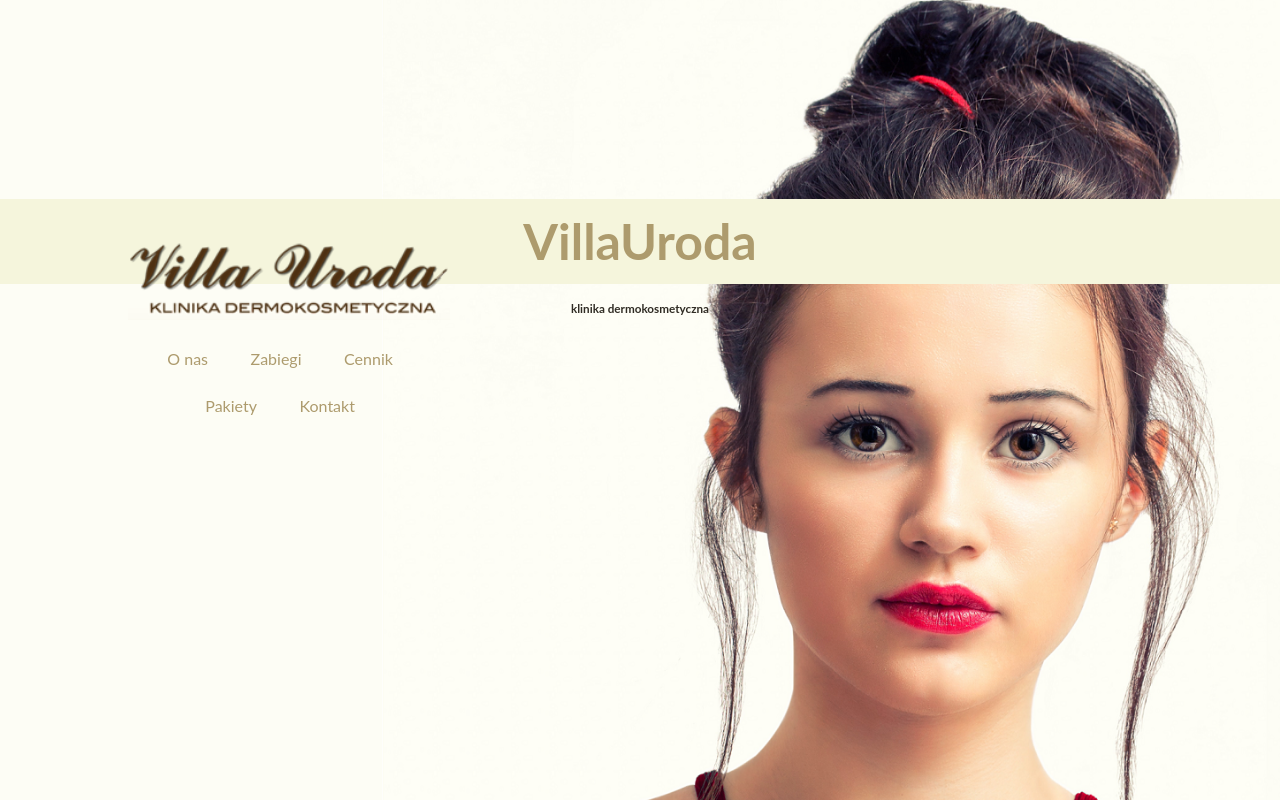
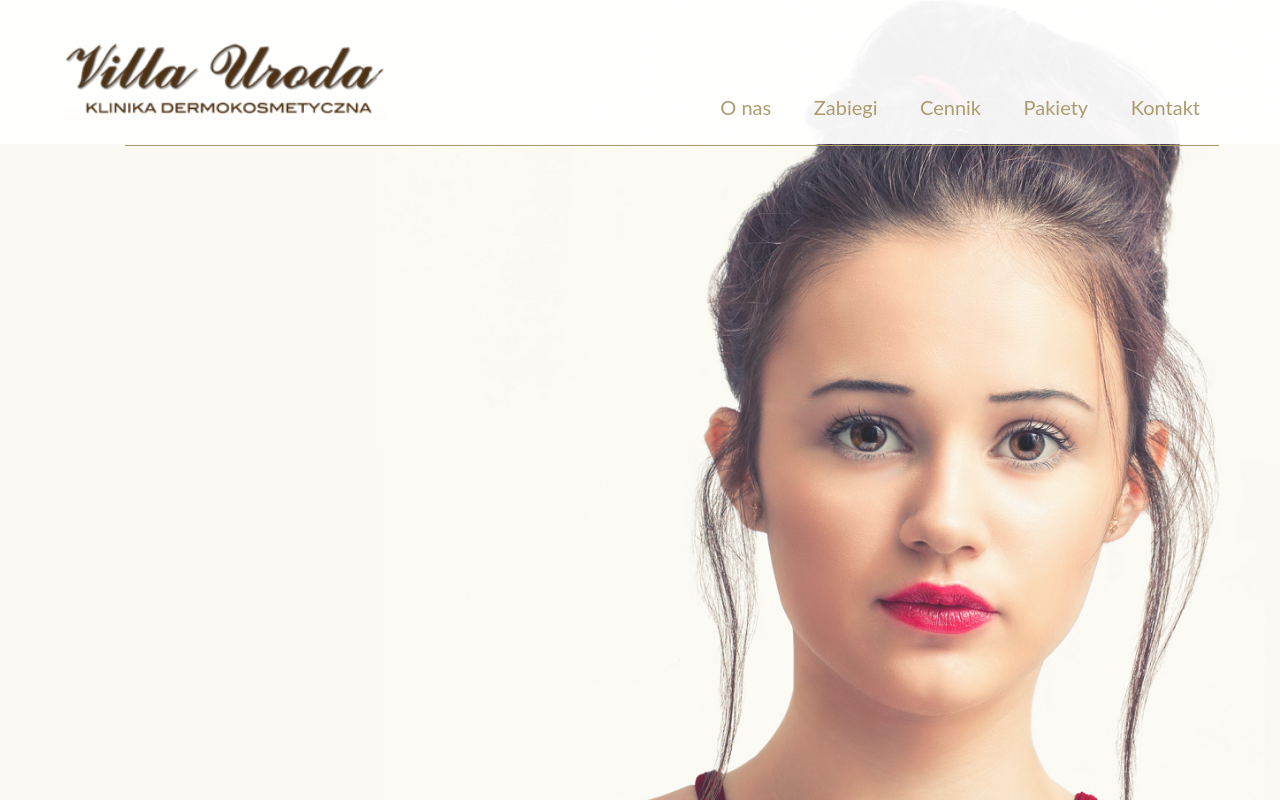
Before and after one commit to AQ1234/beauty-salon, a website: page index.html in a window 1280 px wide. Shown: the top 802 px of the page. Drawn offline with Linux system fonts and the light colour scheme.

Commit message:
Changed hero nav-list

```diff
--- a/index.html
+++ b/index.html
@@ -29,8 +29,8 @@
                 </ul>
             </nav>
         </div>
-        <h1 class="home__primary">VillaUroda</h1>
-        <h3 class="home__tertiary">klinika dermokosmetyczna</h3>
+        <!-- <h1 class="home__primary">VillaUroda</h1>
+        <h3 class="home__tertiary">klinika dermokosmetyczna</h3> -->
     </section>
 
     <!--OFFER-->
@@ -38,7 +38,8 @@
 
     <section class="section-offer">
       <div class="offer__center-text">
-        <h2 class="offer--header"> <!--Tu jest element _utitiles, czy tak może być czy jednak błąd?-->
+        <h2 class="offer--header">
+          <!--Tu jest element _utitiles, czy tak może być czy jednak błąd?-->
           Oferta zabiegów
         </h2>
       </div>
@@ -74,7 +75,6 @@
         <div class="offer__flex-item card">
           <div class="card__side card__side--front">
             <div class="card--picture card--picture--2">
-
             </div>
             <h4 class="card__heading">
               <span class="card__heading-span card__heading-span--2">Zabiegi pielęgnacyjne</span>
@@ -98,20 +98,16 @@
               </div>
               <a href="#popup" class="btn btn--gold">Zobacz więcej!</a>
             </div>
-
           </div>
-
         </div>
 
         <div class="offer__flex-item card">
           <div class="card__side card__side--front">
             <div class="card--picture card--picture--3">
-
             </div>
             <h4 class="card__heading">
               <span class="card__heading-span card__heading-span--3">Zabiegi laserowe</span>
             </h4>
-
           </div>
           <div class="card__side card__side--back card__side--back-3">
             <div class="card__cta">
@@ -133,9 +129,7 @@
               </div>
               <a href="#popup" class="btn btn--gold">Zobacz więcej!</a>
             </div>
-
           </div>
-
         </div>
         </div>
 
@@ -168,9 +162,7 @@
                 </div>
                 <a href="#popup" class="btn btn--gold">Zobacz więcej</a>
               </div>
-
             </div>
-
           </div>
           <div class="offer__flex-item card">
             <div class="card__side card__side--front">
@@ -188,7 +180,8 @@
                     <ul class="details--ul">
                       <li><strong>To zabieg całkowicie bezpieczny</strong>, bezinwazyjny, dający świetny efekt gładkiej
                         skóry.
-                    Kosmetyczki pracujące w białostockiej dermoklinice Villa Uroda wykonują zabieg depilacji woskiem z
+                        Kosmetyczki pracujące w białostockiej dermoklinice Villa Uroda wykonują zabieg depilacji woskiem
+                        z
                         najwyższą starannością i dbałością o komfort i dobre samopoczucie Klientów.</li>
                     </ul>
                 </div>
@@ -198,9 +191,7 @@
                 </div>
                 <a href="#popup" class="btn btn--gold">Zobacz więcej!</a>
               </div>
-
             </div>
-
           </div>
           <div class="offer__flex-item card">
             <div class="card__side card__side--front">
@@ -228,12 +219,9 @@
                 </div>
                 <a href="#popup" class="btn btn--gold">Zobacz więcej</a>
               </div>
-
-          </div>
-
             </div>
           </div>
-
+        </div>
         </section>
   <!--Section for offers from 7-12
     <section class="section-offer" id="section-offer">
--- a/sass/base/_base.scss
+++ b/sass/base/_base.scss
@@ -18,4 +18,5 @@ body {
     font-family: "Lato", sans-serif;
     font-weight: 400;
     line-height: 1.7;
+
 }
--- a/sass/pages/_home.scss
+++ b/sass/pages/_home.scss
@@ -1,6 +1,9 @@
 // Można było też zrobić HOME, HOME__BOX, HOME__BOX--logo itd...
 .home {
-    background-image: url(../img/attractive-beautiful-beauty-638700-cut-3.png);
+
+
+    background: linear-gradient(to bottom, rgba(255,255,255, 0.95) 18%, rgba(252, 251, 250, 0.7) 10%, rgba(245, 243, 243, 0.9) 5%, rgba(237,237,237,0.4) 12%, rgba(236,234,234,0.17) 7%, rgba(235,232,232,0.17) 100%),url(../img/attractive-beautiful-beauty-638700-cut-3.png);
+    // background-image: radial-gradient(rgba(0, 0, 0, 0.6), rgba(0, 0, 0, 0.6)), url(pexels-photo-814499-min.jpg);
     background-size: cover;
     background-position: center;
     background-repeat: no-repeat;
@@ -27,12 +30,25 @@
 .hero {
     position: relative;
     width: min-content;
+    width: 95%;
     height: min-content;
-    top: 30%;
-    left: 10%;
+    top: 5%;
+    left: 5%;
+
+    &:after {
+        display: block;
+        height: .7px;
+        background-color: $gold;
+        content: "";
+        width: 90%;
+        margin: 0 auto;
+        margin-top: 2rem;
+
+    }
 
     &__logo {
         height: min-content;
+     display: inline-block;
 
         img {
             height: 8rem;
@@ -40,8 +56,12 @@
     }
 
     &__nav {
-        margin-top: 2rem;
-        text-align: center;
+        display: inline-block;
+        float: right;
+        text-align: right;
+        margin: 5rem 4rem;
+
+
 
         &--list {
             list-style: none;
@@ -55,7 +75,7 @@
             a {
                 margin-right: 4rem;
                 text-decoration: none;
-                font-size: 1.6rem;
+                font-size: 2rem;
                 transition: all .2s;
 
                 &,
@@ -65,7 +85,7 @@
                 }
 
                 &:hover {
-                    color: $gold-darker
+                    color: $color-grey-dark-2;
                 }
             }
         }
--- a/sass/utils/_variables.scss
+++ b/sass/utils/_variables.scss
@@ -23,6 +23,7 @@ $blue-tertiary-dark: #5643fa;
 
 $color-grey-light-1: #f7f7f7;
 $color-grey-light-2: #eee;
+$color-grey-dark-2: #555;
 $color-grey-dark: #777;
 $color-white: #fff;
 $color-black: #000;
```
Also changed, not shown: resources/css/style.css. Lines whose indentation alone changed are shown as unchanged.
